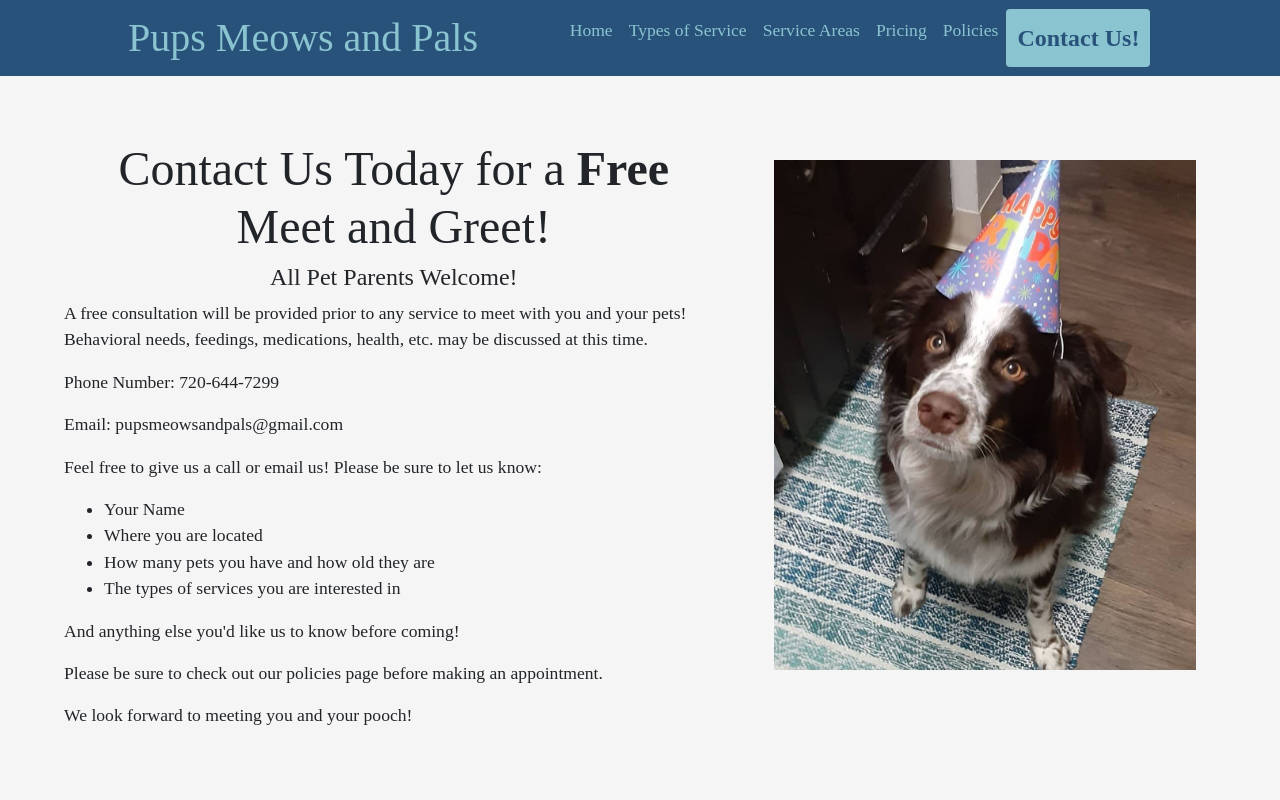
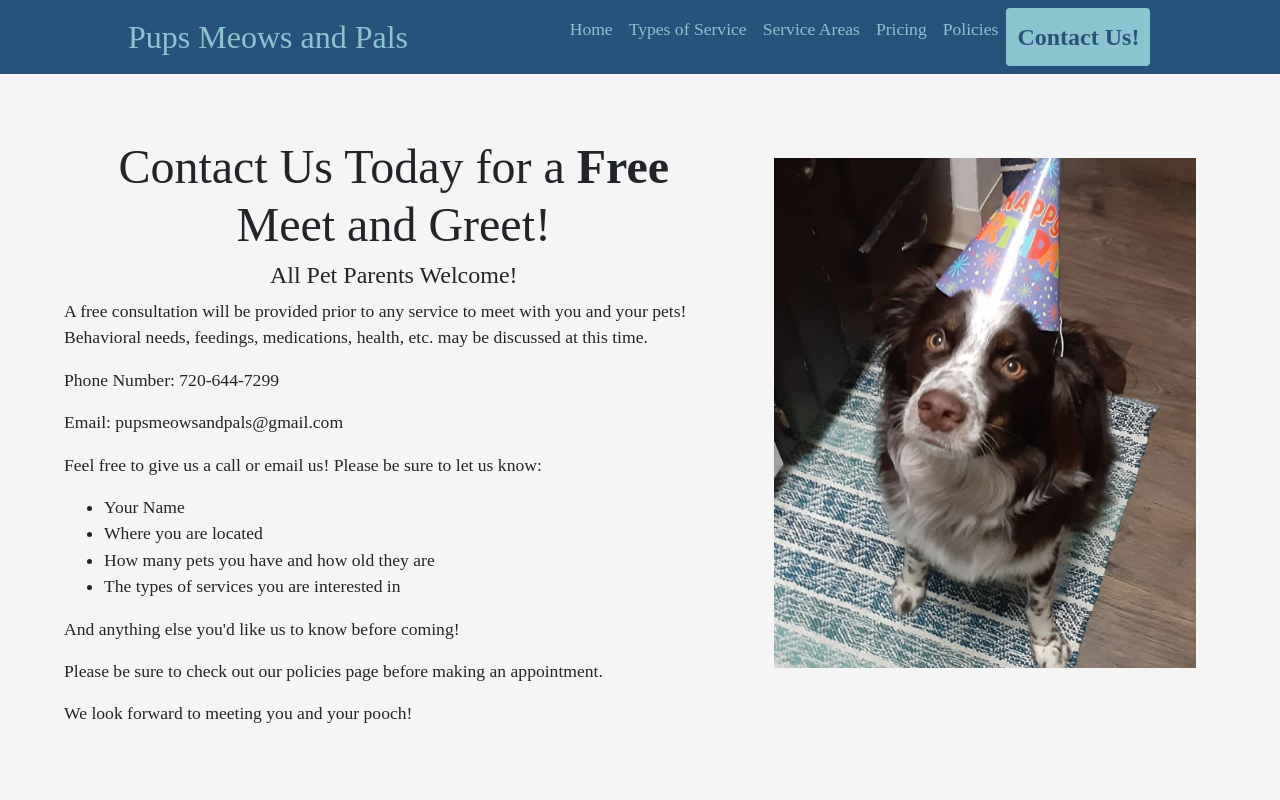
Before and after one commit to AmySofia1451/PupsMeowsandPals-Node, a website: page contact.html in a window 1280 px wide. Shown: the top 800 px of the page. Drawn offline with nearby package versions, Linux system fonts and the light colour scheme; a web font is replaced by a local one.

Commit message:
Media fixes 4

```diff
--- a/contact.html
+++ b/contact.html
@@ -18,6 +18,9 @@
 
 
   <!-- CSS style sheet -->
+
+  <meta name="viewport" content="width=device-width, initial-scale=1">
+
 
   <link rel="stylesheet" href="styles.css">
 
--- a/public/styles.css
+++ b/public/styles.css
@@ -328,8 +328,7 @@ div.container {
   }
 
 .navbar-brand {
-  margin: 0;
-  padding: 0;
+font-size: 2rem;
 }
 
 .googleMap {
```
Also changed, not shown: policies.html (+3 -0 lines).
